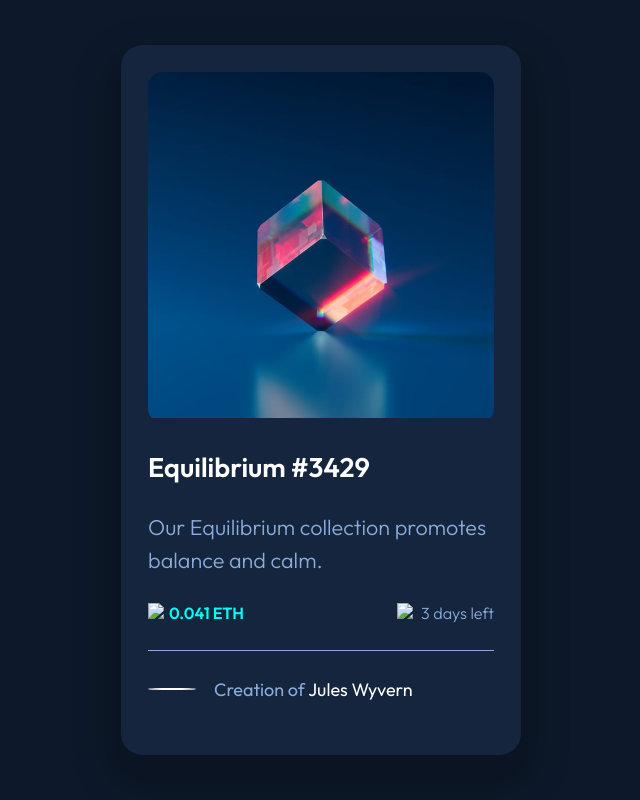
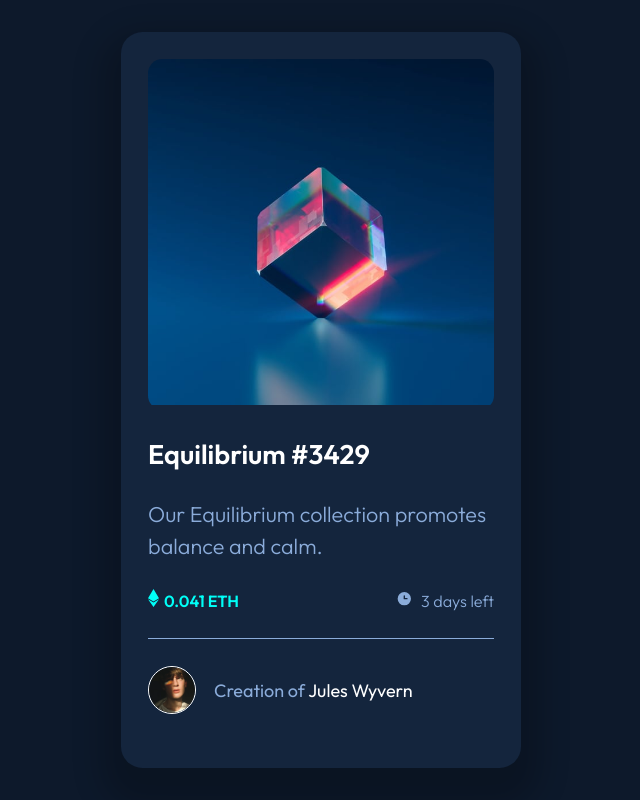
Before and after one commit to Gattaccio/NTFCard, a plain HTML site: page index.html in a window 1280 px wide. Shown: the whole page, without its empty margins (319-959 px from the left). Drawn offline with Linux system fonts and the light colour scheme; the site is published under a folder, as on GitHub Pages, so addresses that start at the root find nothing.

Commit message:
Update index.html

```diff
--- a/index.html
+++ b/index.html
@@ -13,19 +13,19 @@
     <div class="container">
 
       <div class="box-image">
-      <img src="images/image-equilibrium.jpg">
+      <img src="./images/image-equilibrium.jpg">
         <div class="overlay">
-          <img src="/images/icon-view.svg" alt="" class="view">
+          <img src="./images/icon-view.svg" alt="" class="view">
         </div>
       </div>
       <div class="title">Equilibrium #3429</div>
       <div class="description">Our Equilibrium collection promotes balance and calm.</div>
       <div class="details">
-        <div class="price"><img src="/images/icon-ethereum.svg">0.041 ETH</div>
-        <div class="timeleft"><img src="/images/icon-clock.svg"> 3 days left</div>
+        <div class="price"><img src="./images/icon-ethereum.svg">0.041 ETH</div>
+        <div class="timeleft"><img src="./images/icon-clock.svg"> 3 days left</div>
       </div>
       <div class="creator">
-        <img src="/images/image-avatar.png" alt="">
+        <img src="./images/image-avatar.png" alt="">
         <div class="creator-detail">Creation of <span>Jules Wyvern</span></div>
       </div>
     </div>
```
